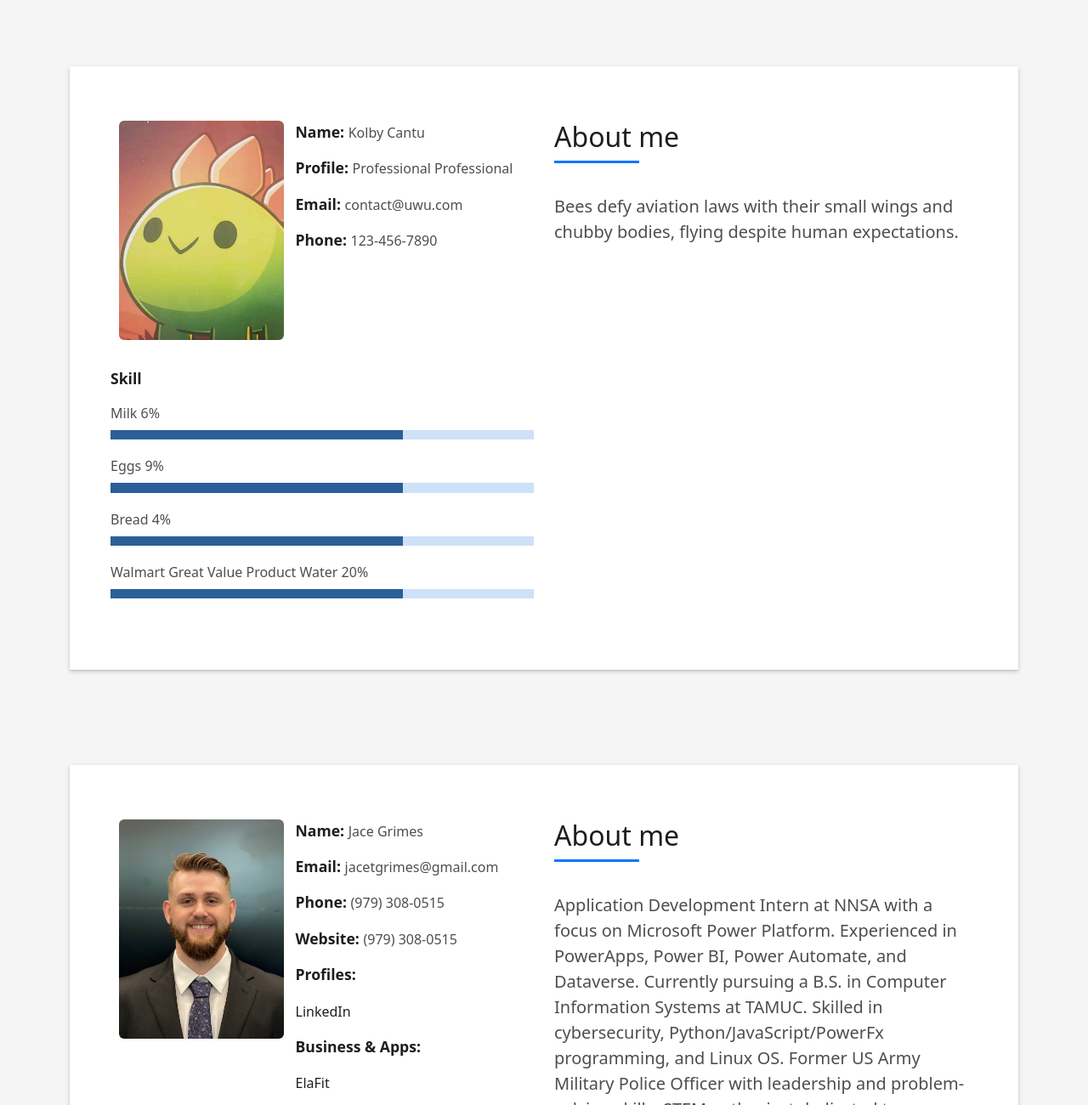
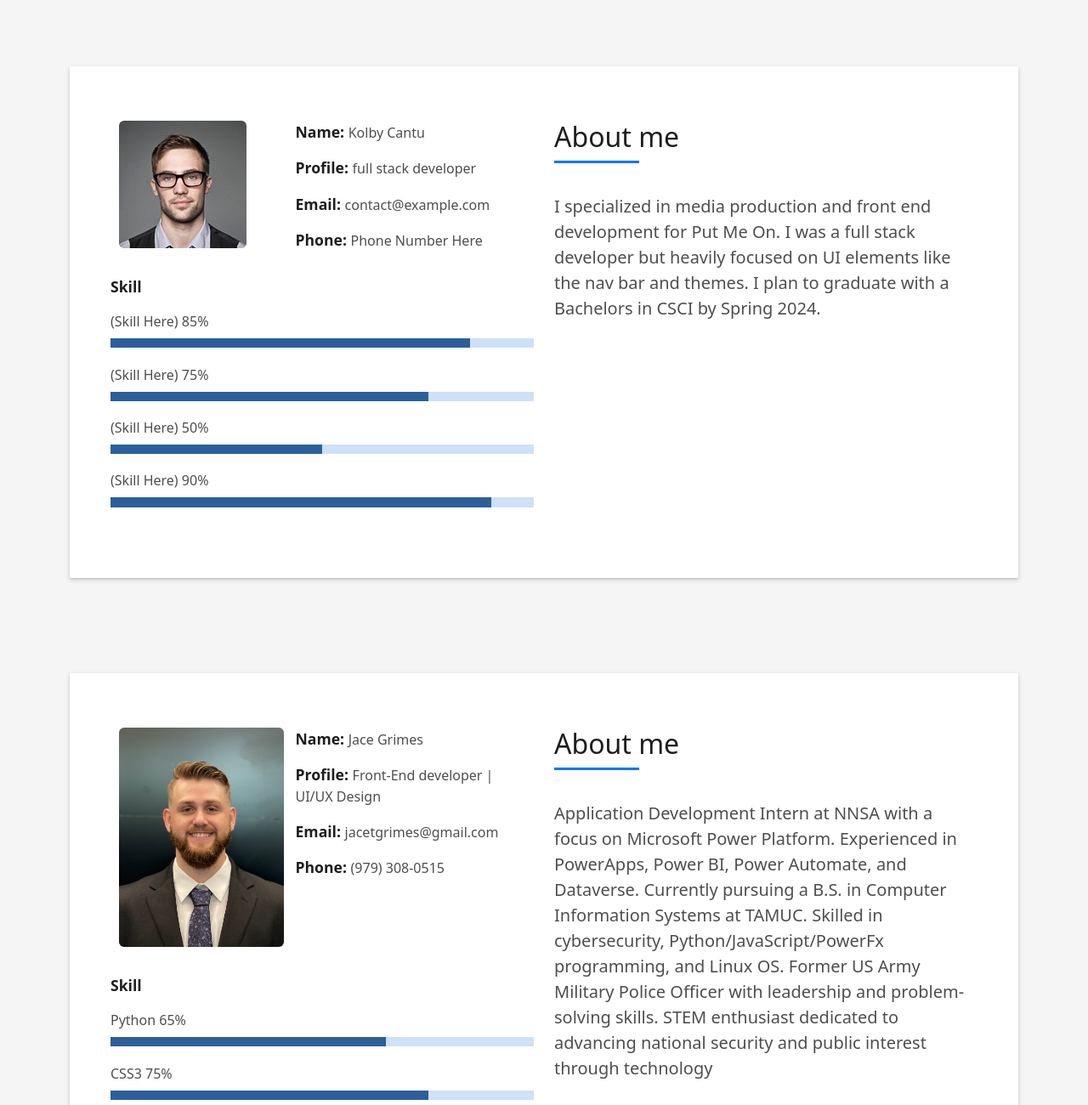
Before and after one commit to JaceGrimes/JaceGrimes.github.io, a plain HTML site: page index.html in a window 1280 px wide. Shown: the part 1500-2800 px from the top of the page at 85% size. Drawn offline with Linux system fonts and the light colour scheme.

Commit message:
HUGE CHANGE (wrote about me section)

```diff
--- a/index.html
+++ b/index.html
@@ -5,12 +5,12 @@
   <meta charset="utf-8">
   <meta content="width=device-width, initial-scale=1.0" name="viewport">
 
-  <title>Team Simple</title>
+  <title>Simple Me Campus</title>
   <meta content="" name="description">
   <meta content="" name="keywords">
 
   <!-- Favicons -->
-  <link href="assets/img/simple.png" rel="icon">
+  <link href="assets/img/favicon.png" rel="icon">
   <link href="assets/img/apple-touch-icon.png" rel="apple-touch-icon">
 
   <!-- Vendor CSS Files -->
@@ -29,9 +29,9 @@
   <header id="header" class="fixed-top">
     <div class="container d-flex align-items-center justify-content-between">
 
-      <h1 class="logo"><a href="index.html">Team Simple</a></h1>
+      <h1 class="logo"><a href="index.html">Simple Me Campus</a></h1>
       <!-- Uncomment below if you prefer to use an image logo -->
-      <a href="index.html" class="logo"><img src="assets/img/simple.png" alt="" class="img-fluid"></a>
+      <a href="index.html" class="logo"><img src="assets/img/.png" alt="" class="img-fluid"></a>
 
       <nav id="navbar" class="navbar">
         <ul>
@@ -117,7 +117,7 @@
                       </h5>
                     </div>
                     <p class="lead">
-                      I was the lead media designer for Put Me ON. I have experience with full stack development with heavy focus on front end. I plan to graduate in Spring 2024 with a Bachelors in CSCI.
+
                     </p>
                   </div>
                 </div>
@@ -138,39 +138,39 @@
                   <div class="row">
                     <div class="col-sm-6 col-md-5">
                       <div class="about-img">
-                        <img src="assets/img/20230601_205216.jpg" class="img-fluid rounded b-shadow-a" alt="">
+                        <img src="assets/img/testimonial-2.jpg" class="img-fluid rounded b-shadow-a" alt="">
                       </div>
                     </div>
                     <div class="col-sm-6 col-md-7">
                       <div class="about-info">
                         <p><span class="title-s">Name: </span> <span>Kolby Cantu</span></p>
-                        <p><span class="title-s">Profile: </span> <span>Professional Professional</span></p>
-                        <p><span class="title-s">Email: </span> <span>contact@uwu.com</span></p>
-                        <p><span class="title-s">Phone: </span> <span>123-456-7890</span></p>
+                        <p><span class="title-s">Profile: </span> <span>full stack developer</span></p>
+                        <p><span class="title-s">Email: </span> <span>contact@example.com</span></p>
+                        <p><span class="title-s">Phone: </span> <span>Phone Number Here</span></p>
                       </div>
                     </div>
                   </div>
                   <div class="skill-mf">
                     <p class="title-s">Skill</p>
-                    <span>Milk</span> <span class="pull-right">6%</span> <!--Change this to your skill level-->
+                    <span>(Skill Here)</span> <span class="pull-right">85%</span> <!--Change this to your skill level-->
                     <div class="progress">
                       <!--Change the width percentage to to match your skill level-->
-                      <div class="progress-bar" role="progressbar" style="width: 69%;" aria-valuenow="85" aria-valuemin="0" aria-valuemax="100"></div>
+                      <div class="progress-bar" role="progressbar" style="width: 85%;" aria-valuenow="85" aria-valuemin="0" aria-valuemax="100"></div>
                     </div>
-                    <span>Eggs</span> <span class="pull-right">9%</span> <!--Change this to your skill level-->
+                    <span>(Skill Here)</span> <span class="pull-right">75%</span> <!--Change this to your skill level-->
                     <div class="progress">
                       <!--Change the width percentage to to match your skill level-->
-                      <div class="progress-bar" role="progressbar" style="width: 69%" aria-valuenow="75" aria-valuemin="0" aria-valuemax="100"></div>
+                      <div class="progress-bar" role="progressbar" style="width: 75%" aria-valuenow="75" aria-valuemin="0" aria-valuemax="100"></div>
                     </div>
-                    <span>Bread</span> <span class="pull-right">4%</span> <!--Change this to your skill level-->
+                    <span>(Skill Here)</span> <span class="pull-right">50%</span> <!--Change this to your skill level-->
                     <div class="progress">
                       <!--Change the width percentage to to match your skill level-->
-                      <div class="progress-bar" role="progressbar" style="width: 69%" aria-valuenow="50" aria-valuemin="0" aria-valuemax="100"></div>
+                      <div class="progress-bar" role="progressbar" style="width: 50%" aria-valuenow="50" aria-valuemin="0" aria-valuemax="100"></div>
                     </div>
-                    <span>Walmart Great Value Product Water</span> <span class="pull-right">20%</span> <!--Change this to your skill level-->
+                    <span>(Skill Here)</span> <span class="pull-right">90%</span> <!--Change this to your skill level-->
                     <div class="progress">
                       <!--Change the width percentage to to match your skill level-->
-                      <div class="progress-bar" role="progressbar" style="width: 69%" aria-valuenow="90" aria-valuemin="0" aria-valuemax="100"></div>
+                      <div class="progress-bar" role="progressbar" style="width: 90%" aria-valuenow="90" aria-valuemin="0" aria-valuemax="100"></div>
                     </div>
                   </div>
                 </div>
@@ -182,7 +182,7 @@
                       </h5>
                     </div>
                     <p class="lead">
-                      Bees defy aviation laws with their small wings and chubby bodies, flying despite human expectations.
+                      I specialized in media production and front end development for Put Me On. I was a full stack developer but heavily focused on UI elements like the nav bar and themes. I plan to graduate with a Bachelors in CSCI by Spring 2024.
                     </p>
                   </div>
                 </div>
@@ -209,13 +209,9 @@
                     <div class="col-sm-6 col-md-7">
                       <div class="about-info">
                         <p><span class="title-s">Name: </span> <span>Jace Grimes</span></p>
+                        <p><span class="title-s">Profile: </span> <span>Front-End developer | UI/UX Design</span></p>
                         <p><span class="title-s">Email: </span> <span>jacetgrimes@gmail.com</span></p>
                         <p><span class="title-s">Phone: </span> <span>(979) 308-0515</span></p>
-                        <p><span class="title-s">Website: </span> <span>(979) 308-0515</span></p>
-                        <p><span class="title-s">Profiles: </span> </p>
-                        <p><span class="title-s"></span> <a href="https://www.linkedin.com/in/jacegrimes/">LinkedIn</a> </p>
-                        <p><span class="title-s">Business & Apps: </span> </p>
-                        <p><span class="title-s"></span> <a href="https://elafit.co/">ElaFit</a> </p>
                       </div>
                     </div>
                   </div>
@@ -225,7 +221,7 @@
                     <div class="progress">
                       <div class="progress-bar" role="progressbar" style="width: 65%;" aria-valuenow="85" aria-valuemin="0" aria-valuemax="100"></div>
                     </div>
-                    <span>UI/UX Design</span> <span class="pull-right">75%</span>
+                    <span>CSS3</span> <span class="pull-right">75%</span>
                     <div class="progress">
                       <div class="progress-bar" role="progressbar" style="width: 75%" aria-valuenow="75" aria-valuemin="0" aria-valuemax="100"></div>
                     </div>
@@ -233,7 +229,7 @@
                     <div class="progress">
                       <div class="progress-bar" role="progressbar" style="width: 45%" aria-valuenow="50" aria-valuemin="0" aria-valuemax="100"></div>
                     </div>
-                    <span>JavaScript</span> <span class="pull-right">90%</span>
+                    <span>JAVASCRIPT</span> <span class="pull-right">90%</span>
                     <div class="progress">
                       <div class="progress-bar" role="progressbar" style="width: 90%" aria-valuenow="90" aria-valuemin="0" aria-valuemax="100"></div>
                     </div>
@@ -337,6 +333,95 @@
     </div>
   </div>
 </div><!-- End Testimonials Section -->
+
+
+
+    <!-- ======= Contact Section ======= -->
+    <!-- <section id="contact" class="paralax-mf footer-paralax bg-image sect-mt4 route" style="background-image: url(assets/img/overlay-bg.jpg)"> -->
+      <!-- <div class="overlay-mf"></div> -->
+      <!-- <div class="container"> -->
+        <!-- <div class="row"> -->
+          <!-- <div class="col-sm-12"> -->
+            <!-- <div class="contact-mf"> -->
+              <!-- <div id="contact" class="box-shadow-full"> -->
+                <!-- <div class="row"> -->
+                  <!-- <div class="col-md-6"> -->
+                    <!-- <div class="title-box-2"> -->
+                      <!-- <h5 class="title-left"> -->
+                        <!-- Send Message Us -->
+                      <!-- </h5> -->
+                    <!-- </div> -->
+                    <!-- <div> -->
+                      <!-- <form action="forms/contact.php" method="post" role="form" class="php-email-form"> -->
+                        <!-- <div class="row"> -->
+                          <!-- <div class="col-md-12 mb-3"> -->
+                            <!-- <div class="form-group"> -->
+                              <!-- <input type="text" name="name" class="form-control" id="name" placeholder="Your Name" required> -->
+                            <!-- </div> -->
+                          <!-- </div> -->
+                          <!-- <div class="col-md-12 mb-3"> -->
+                            <!-- <div class="form-group"> -->
+                              <!-- <input type="email" class="form-control" name="email" id="email" placeholder="Your Email" required> -->
+                            <!-- </div> -->
+                          <!-- </div> -->
+                          <!-- <div class="col-md-12 mb-3"> -->
+                            <!-- <div class="form-group"> -->
+                              <!-- <input type="text" class="form-control" name="subject" id="subject" placeholder="Subject" required> -->
+                            <!-- </div> -->
+                          <!-- </div> -->
+                          <!-- <div class="col-md-12"> -->
+                            <!-- <div class="form-group"> -->
+                              <!-- <textarea class="form-control" name="message" rows="5" placeholder="Message" required></textarea> -->
+                            <!-- </div> -->
+                          <!-- </div> -->
+                          <!-- <div class="col-md-12 text-center my-3"> -->
+                            <!-- <div class="loading">Loading</div> -->
+                            <!-- <div class="error-message"></div> -->
+                            <!-- <div class="sent-message">Your message has been sent. Thank you!</div> -->
+                          <!-- </div> -->
+                          <!-- <div class="col-md-12 text-center"> -->
+                            <!-- <button type="submit" class="button button-a button-big button-rouded">Send Message</button> -->
+                          <!-- </div> -->
+                        <!-- </div> -->
+                      <!-- </form> -->
+                    <!-- </div> -->
+                  <!-- </div> -->
+                  <!-- <div class="col-md-6"> -->
+                    <!-- <div class="title-box-2 pt-4 pt-md-0"> -->
+                      <!-- <h5 class="title-left"> -->
+                        <!-- Get in Touch -->
+                      <!-- </h5> -->
+                    <!-- </div> -->
+                    <!-- <div class="more-info"> -->
+                      <!-- <p class="lead"> -->
+                        <!-- Lorem ipsum dolor sit amet consectetur adipisicing elit. Facilis dolorum dolorem soluta quidem -->
+                        <!-- expedita aperiam aliquid at. -->
+                        <!-- Totam magni ipsum suscipit amet? Autem nemo esse laboriosam ratione nobis -->
+                        <!-- mollitia inventore? -->
+                      <!-- </p> -->
+                      <!-- <ul class="list-ico"> -->
+                        <!-- <li><span class="bi bi-geo-alt"></span> 329 WASHINGTON ST BOSTON, MA 02108</li> -->
+                        <!-- <li><span class="bi bi-phone"></span> (617) 557-0089</li> -->
+                        <!-- <li><span class="bi bi-envelope"></span> contact@example.com</li> -->
+                      <!-- </ul> -->
+                    <!-- </div> -->
+                    <!-- <div class="socials"> -->
+                      <!-- <ul> -->
+                        <!-- <li><a href=""><span class="ico-circle"><i class="bi bi-facebook"></i></span></a></li> -->
+                        <!-- <li><a href=""><span class="ico-circle"><i class="bi bi-instagram"></i></span></a></li> -->
+                        <!-- <li><a href=""><span class="ico-circle"><i class="bi bi-twitter"></i></span></a></li> -->
+                        <!-- <li><a href=""><span class="ico-circle"><i class="bi bi-linkedin"></i></span></a></li> -->
+                      </ul>
+                    </div>
+                  </div>
+                </div>
+              </div>
+            </div>
+          </div>
+        </div>
+      </div>
+    </section>
+  -
   </main><!-- End #main -->
 
   <!-- ======= Footer ======= -->
```
